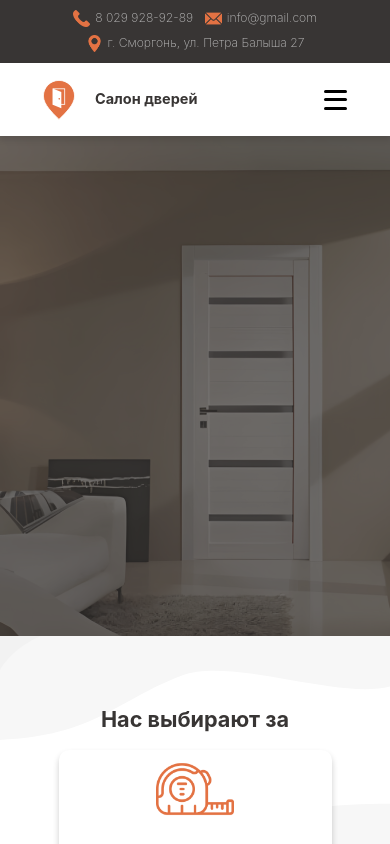
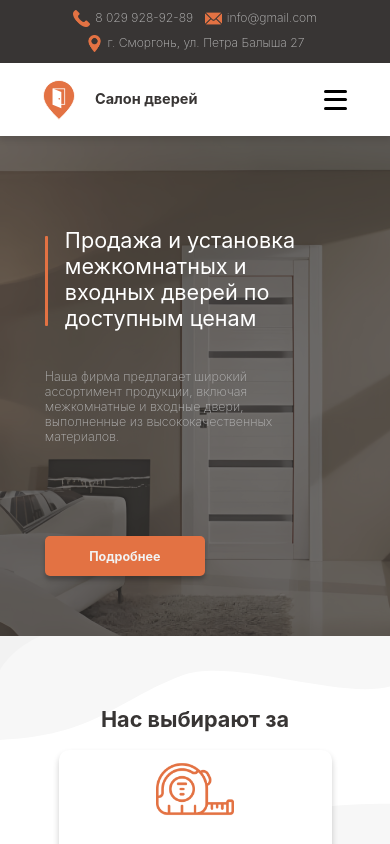
Before and after one commit to WebSVA/Project_Salon_dverey, a React (Create React App) app: page / in a window 390 px wide. Shown: the top 844 px of the page. Built offline with nearby package versions, Linux system fonts and the light colour scheme.

Commit message:
textslider

```diff
--- a/src/styles/parallax.css
+++ b/src/styles/parallax.css
@@ -66,7 +66,7 @@
     flex: 0 0 auto;
     align-self: stretch;
     margin: 0;
-    max-width: 20%;
+    max-width: 40%;
     margin-top: 9.5px;
     margin-left: auto;
     margin-right: auto;
--- a/src/styles/shadow.css
+++ b/src/styles/shadow.css
@@ -125,10 +125,11 @@
 
   }
   .container {
-
+    position: relative;
      height: 500px; /* Высота равна высоте окна браузера */
   }
   .shadow-container {
+    z-index: 5;
   padding: 20px 30% 20px 13%;
   }
 
```
